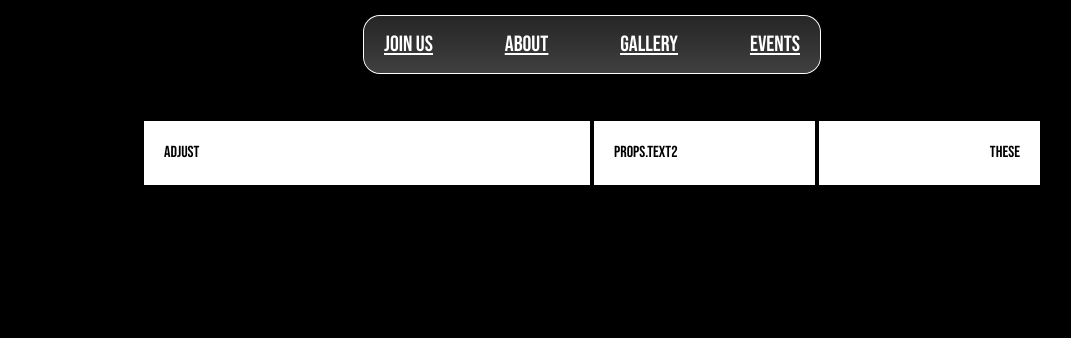
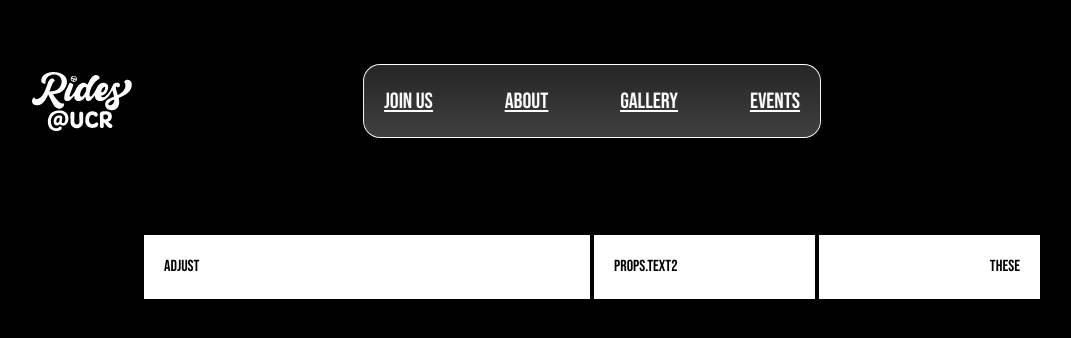
Before and after one commit to acm-ucr/ridesucr-website, a Next.js app: page / in a window 1280 px wide. Shown: the top 338 px of the page, without its empty margins (48-1119 px from the left). Built offline with nearby package versions, Linux system fonts and the light colour scheme.

Commit message:
New look
- Implemented logo
- Made navbar vertically bigger
- Gave navbar more space

```diff
--- a/src/components/Navbar.tsx
+++ b/src/components/Navbar.tsx
@@ -1,9 +1,17 @@
 import Link from "next/link";
+import Image from "next/image";
 import { navBarData } from "@/data/navBarData";
+import Rides from "@/public/Logo-White.svg";
 
 const Navbar = () => {
   return (
-    <div className="from-ridesucr-white/25 text-ridesucr-white mx-auto my-4 flex h-fit w-max justify-between gap-x-18 rounded-2xl bg-linear-to-t to-[#9999993F] px-5 py-3 text-left text-[22px] underline underline-offset-2 ring-1 backdrop-blur-lg">
+    <div className="relative my-15 w-screen">
+      <div className="ml-15 h-fit w-fit px-5 py-3">
+        <Image src={Rides} alt="Rides Logo" width={100} height={100} />
+      </div>
+
+      <div className="absolute top-1/2 left-1/2 -translate-x-1/2 -translate-y-1/2">
+        <div className="from-ridesucr-white/25 text-ridesucr-white flex h-18 w-max items-center justify-between gap-x-18 rounded-2xl bg-linear-to-t to-[#9999993F] px-5 py-3 text-left text-[22px] underline underline-offset-2 ring-1 backdrop-blur-lg">
           {navBarData.map((item) => (
             <Link
               key={item.name}
@@ -14,6 +22,8 @@ const Navbar = () => {
             </Link>
           ))}
         </div>
+      </div>
+    </div>
   );
 };
 
```
Also changed, not shown: public/Logo-White.svg (added). Lines whose indentation alone changed are shown as unchanged.
